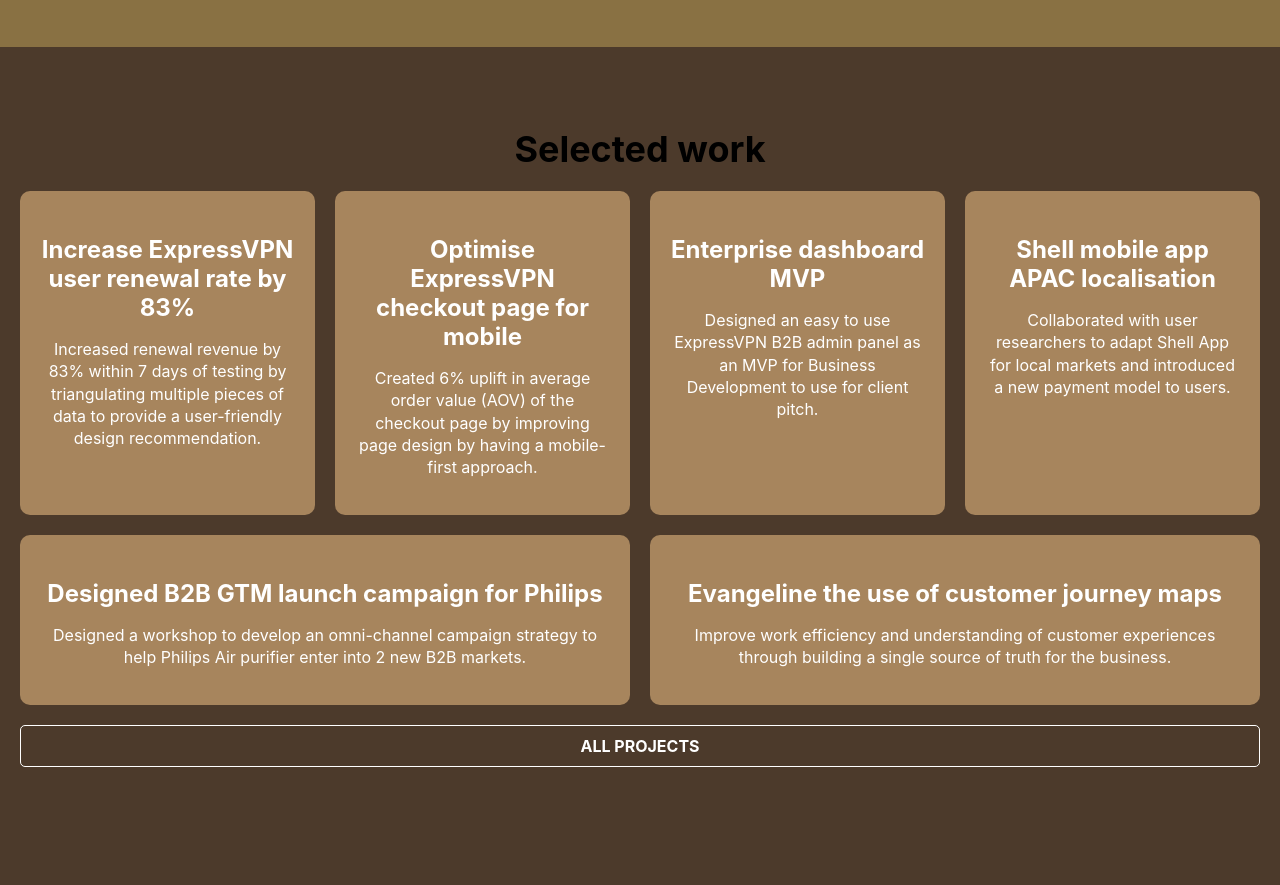
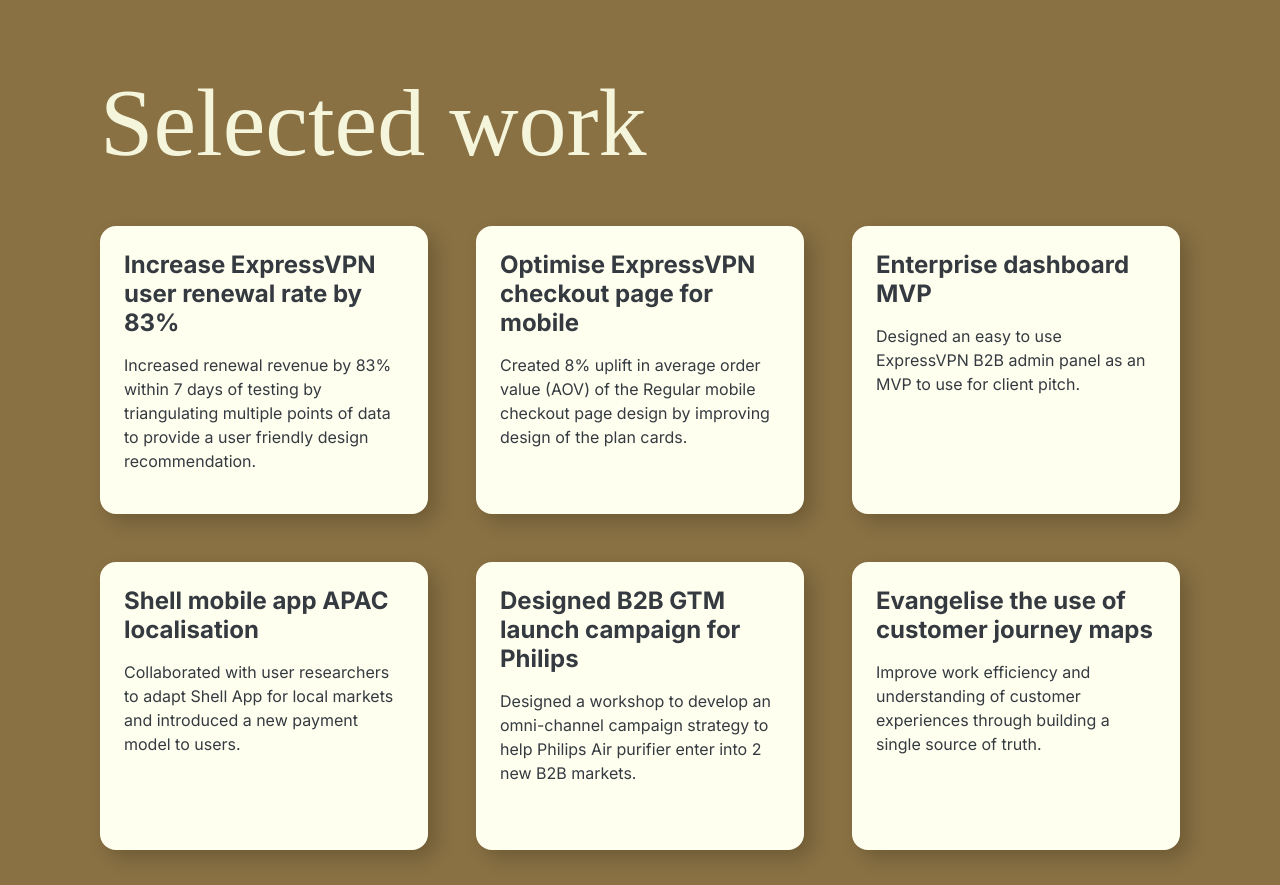
Before and after one commit to kateyibozhou/react-portfolio, a React (Create React App) app: page / in a window 1280 px wide. Shown: the part 1912-2797 px from the top of the page. Built offline with nearby package versions, Linux system fonts and the light colour scheme; a web font is replaced by a local one.

Commit message:
Style selected work cards

```diff
--- a/src/components/About.css
+++ b/src/components/About.css
@@ -2,7 +2,7 @@
   display: flex;
   flex-direction: column;
   align-items: flex-start;
-  gap:32px;
+  gap: 48px;
   padding: 48px 100px;
   background-color: var(--primary-color-dark);
   color: var(--secondary_color);
@@ -14,7 +14,7 @@
   font-family: "Bembo", serif;
 }
 
-.about p {
+.about .description {
   font-size: 20px;
   line-height: 28px;
   padding-right: 200px;
--- a/src/components/About.js
+++ b/src/components/About.js
@@ -6,14 +6,14 @@
   return (
     <section className="about" id="about">
       <div className="title">About</div>
-      <p>
+      <div className="description">
         I've been working at the intersection of{" "}
         <strong>UX, Service Design and Conversion Design </strong> for over a
         decade. And I believe that adopting a{" "}
         <strong>user-centred approach</strong> in design is critical in crafting
         a holistic brand experience to{" "}
         <strong>drive customer LTV for the business </strong>.
-      </p>
+      </div>
     </section>
   );
 };
--- a/src/components/CoreSkills.css
+++ b/src/components/CoreSkills.css
@@ -1,7 +1,7 @@
 .core-skills {
   display: flex;
   flex-direction: column;
-  gap:32px;
+  gap: 48px;
   padding: 48px 100px;
   background-color: var(--primary-color-dark);
   color: var(--secondary_color);
@@ -11,7 +11,6 @@
 .core-skills .title {
   font-size: 96px;
   font-family: "Bembo", serif;
-  margin-bottom: 20px;
   align-self: flex-start;
 }
 
--- a/src/components/SelectedWork.css
+++ b/src/components/SelectedWork.css
@@ -1,17 +1,22 @@
 .selected-work {
-  padding: 50px 20px;
-  background-color: #4c3a2b;
+  display: flex;
+  flex-direction: column;
+  align-items: flex-start;
+  padding: 48px 100px;
+  background-color: var(--primary-color-dark);
+  gap: 48px;
 }
 
-.selected-work h2 {
-  font-size: 36px;
-  margin-bottom: 20px;
+.selected-work .title {
+  font-size: 96px;
+  font-family: "Bembo", serif;
+  color: var(--secondary_color);
 }
 
 .selected-work .work-cards {
   display: flex;
   flex-wrap: wrap;
-  gap: 20px;
+  gap: 48px;
 }
 
 .selected-work .all-projects {
--- a/src/components/SelectedWork.js
+++ /dev/null
@@ -1,22 +0,0 @@
-import React from 'react';
-import WorkCard from './WorkCard';
-import './SelectedWork.css';
-
-const SelectedWork = () => {
-  return (
-    <section className="selected-work">
-      <h2>Selected work</h2>
-      <div className="work-cards">
-        <WorkCard title="Increase ExpressVPN user renewal rate by 83%" description="Increased renewal revenue by 83% within 7 days of testing by triangulating multiple pieces of data to provide a user-friendly design recommendation." />
-        <WorkCard title="Optimise ExpressVPN checkout page for mobile" description="Created 6% uplift in average order value (AOV) of the checkout page by improving page design by having a mobile-first approach." />
-        <WorkCard title="Enterprise dashboard MVP" description="Designed an easy to use ExpressVPN B2B admin panel as an MVP for Business Development to use for client pitch." />
-        <WorkCard title="Shell mobile app APAC localisation" description="Collaborated with user researchers to adapt Shell App for local markets and introduced a new payment model to users." />
-        <WorkCard title="Designed B2B GTM launch campaign for Philips" description="Designed a workshop to develop an omni-channel campaign strategy to help Philips Air purifier enter into 2 new B2B markets." />
-        <WorkCard title="Evangeline the use of customer journey maps" description="Improve work efficiency and understanding of customer experiences through building a single source of truth for the business." />
-      </div>
-      <a href="#projects" className="all-projects">ALL PROJECTS</a>
-    </section>
-  );
-}
-
-export default SelectedWork;
--- /dev/null
+++ b/src/components/SelectedWork.tsx
@@ -0,0 +1,54 @@
+import React from "react";
+import WorkCard from "./WorkCard";
+import "./SelectedWork.css";
+
+const SelectedWork = () => {
+  const projects = [
+    {
+      title: "Increase ExpressVPN user renewal rate by 83%",
+      description:
+        "Increased renewal revenue by 83% within 7 days of testing by triangulating multiple points of data to provide a user friendly design recommendation.",
+    },
+    {
+      title: "Optimise ExpressVPN checkout page for mobile",
+      description:
+        "Created 8% uplift in average order value (AOV) of the Regular mobile checkout page design by improving design of the plan cards.",
+    },
+    {
+      title: "Enterprise dashboard MVP",
+      description:
+        "Designed an easy to use ExpressVPN B2B admin panel as an MVP to use for client pitch.",
+    },
+    {
+      title: "Shell mobile app APAC localisation",
+      description:
+        "Collaborated with user researchers to adapt Shell App for local markets and introduced a new payment model to users.",
+    },
+    {
+      title: "Designed B2B GTM launch campaign for Philips",
+      description:
+        "Designed a workshop to develop an omni-channel campaign strategy to help Philips Air purifier enter into 2 new B2B markets.",
+    },
+    {
+      title: "Evangelise the use of customer journey maps",
+      description:
+        "Improve work efficiency and understanding of customer experiences through building a single source of truth.",
+    },
+  ];
+
+  return (
+    <section className="selected-work">
+      <div className="title">Selected work</div>
+      <div className="work-cards">
+        {projects.map((project) => (
+          <WorkCard title={project.title} description={project.description} />
+        ))}
+      </div>
+      <a href="#projects" className="all-projects">
+        ALL PROJECTS
+      </a>
+    </section>
+  );
+};
+
+export default SelectedWork;
--- a/src/components/SkillCard.css
+++ b/src/components/SkillCard.css
@@ -1,5 +1,4 @@
 .skill-card {
-  padding: 20px 0px;
   min-width: 260px;
   color: var(--secondary_color);
   /* border: 1px solid green; */
--- a/src/components/WorkCard.css
+++ b/src/components/WorkCard.css
@@ -1,18 +1,27 @@
 .work-card {
-  background-color: #a7855d;
-  padding: 20px;
-  border-radius: 10px;
+  display: flex;
+  flex-direction: column;
+  gap: 16px;
+  height: 240px;
+  background-color: var(--primary-color-light);
+  padding: 24px;
+  border-radius: 16px;
   flex: 1;
   min-width: 250px;
-  color: #fff;
+  color: #343A40;
+  font-family: "Inter", sans-serif;
+  box-shadow: 8px 8px 20px rgba(0, 0, 0, 0.2);
 }
 
-.work-card h3 {
+.work-card .name {
   font-size: 24px;
-  margin-bottom: 10px;
+  font-weight: 700;
+  text-align: left;
 }
 
-.work-card p {
+.work-card .description {
+  text-align: left;
   font-size: 16px;
-  line-height: 1.4;
+  line-height: 24px;
+  font-weight:400;
 }
--- a/src/components/WorkCard.js
+++ b/src/components/WorkCard.js
@@ -1,13 +1,16 @@
-import React from 'react';
-import './WorkCard.css';
+import React from "react";
+import "./WorkCard.css";
 
 const WorkCard = ({ title, description }) => {
+  const handleClick = () => {
+    console.log("clicked", title);
+  };
   return (
-    <div className="work-card">
-      <h3>{title}</h3>
-      <p>{description}</p>
+    <div className="work-card" onClick={handleClick}>
+      <div className="name">{title}</div>
+      <div className="description">{description}</div>
     </div>
   );
-}
+};
 
 export default WorkCard;
```
